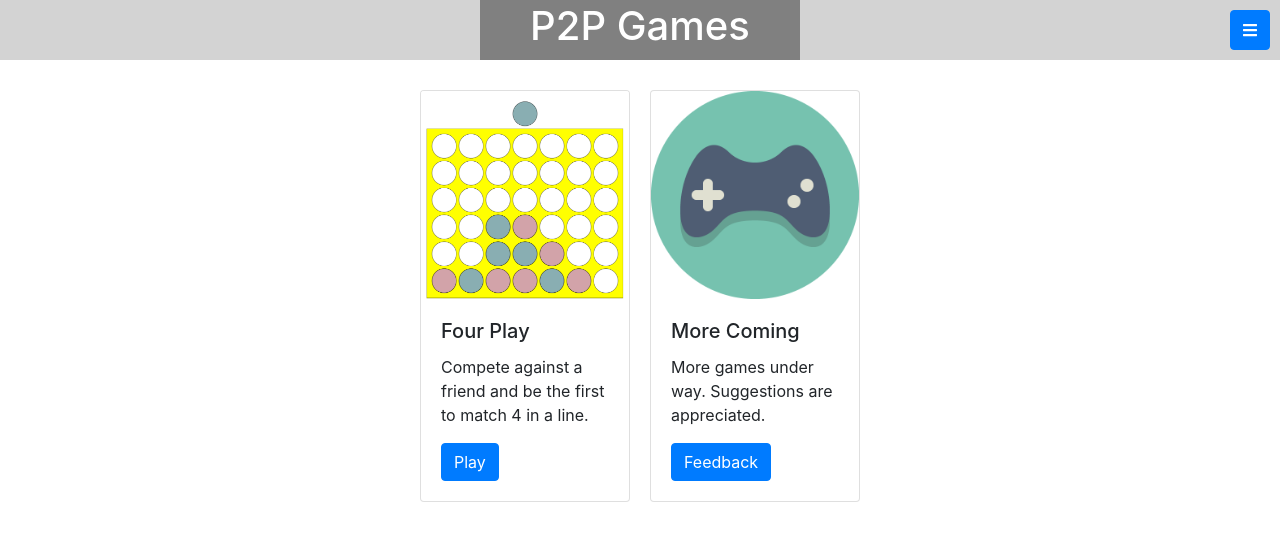
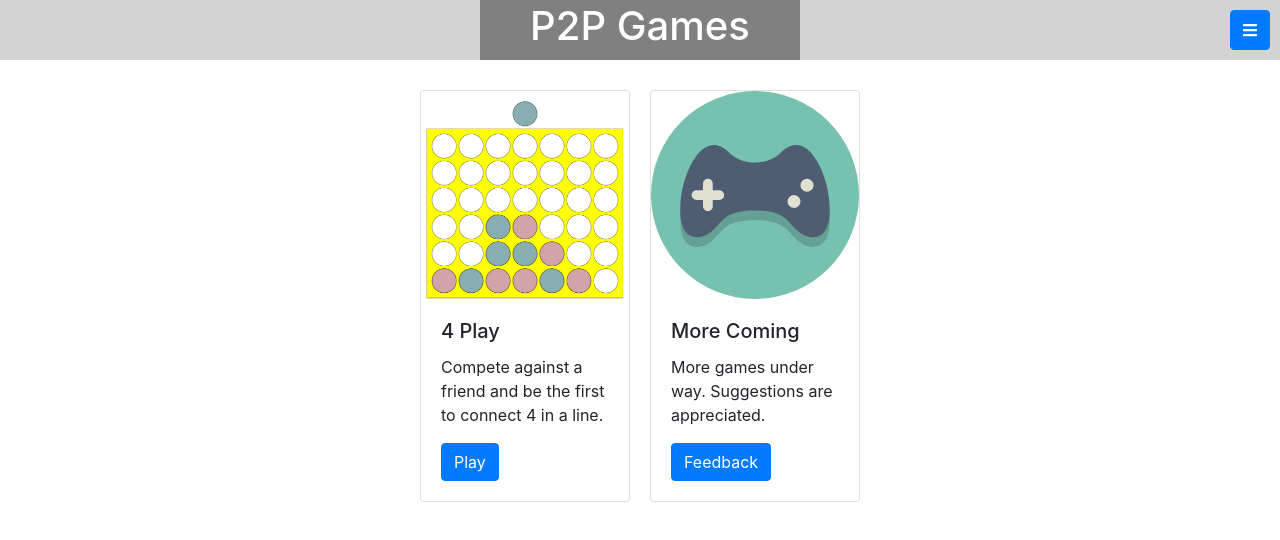
Before and after one commit to ferose/p2pgames, a React (Create React App) app: page / in a window 1280 px wide. Shown: the top 540 px of the page. Built offline with nearby package versions, Linux system fonts and the light colour scheme; the HTML template or start-up script is replaced by a standard one.

Commit message:
Update copy and use SVG icon

```diff
--- a/src/pages/homepage/Homepage.tsx
+++ b/src/pages/homepage/Homepage.tsx
@@ -10,13 +10,13 @@ export class Homepage extends React.Component<IHomepageProps, IHomepageState> {
         return (
             <div className={styles.container}>
                 <GamePreview
-                    description="Compete against a friend and be the first to match 4 in a line."
+                    description="Compete against a friend and be the first to connect 4 in a line."
                     imageName="/img/fourplay.png"
-                    title="Four Play"
+                    title="4 Play"
                     link="4play"/>
                 <GamePreview
                     description="More games under way. Suggestions are appreciated."
-                    imageName="/logo512.png"
+                    imageName="/img/icon.svg"
                     title="More Coming"
                     buttonText="Feedback"
                     link="support"/>
```
Also changed, not shown: public/img/icon.svg (renamed from assets/gameicon.svg).
